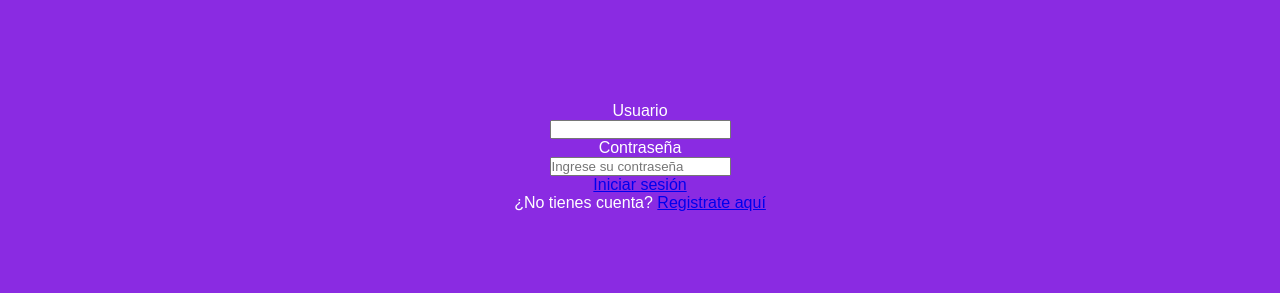
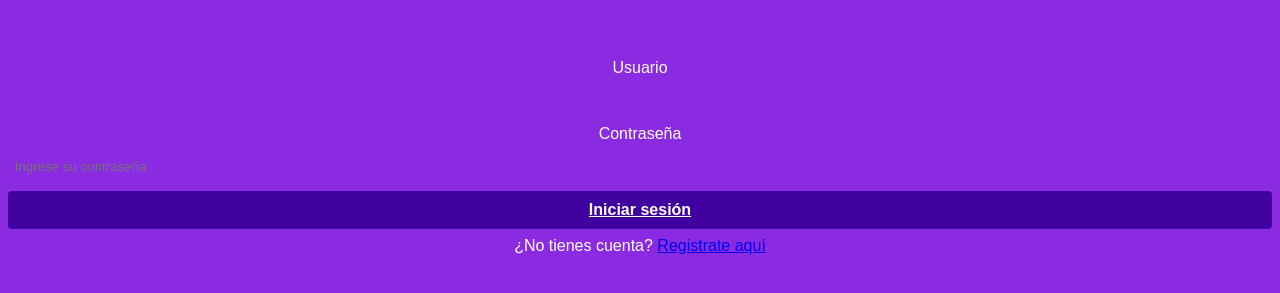
Before and after one commit to thomasalderete796/modelo_de_prueba_miercoles, a plain HTML site: page login.html in a window 1280 px wide. Shown: the part 467-760 px from the top of the page. Drawn offline with Linux system fonts and the light colour scheme.

Commit message:
agadsagasfd

```diff
--- a/miprueba.css
+++ b/miprueba.css
@@ -6,8 +6,9 @@
 }
 
 :root{
-    --bg-colorprimario:rgb(184,0, 245);
-    ---colorsecundario: rgb(98, 2, 129);
+    --bg-primario-gradient: linear-gradient(to top, rgb(184, 0, 245), rgb(255, 255, 255));
+    --bg-colorprimario:linear-gradient(to bottom, rgb(197, 17, 11), white);
+    --bg-colorsecundario: rgb(63, 2, 160);
     --txt-primario :rgb(0, 0, 0);
     --ancho50:50%;
     --arial: Arial, Helvetica, sans-serif;
@@ -35,7 +36,7 @@ body{
 .logobienvenida{
     height: 20vh;
     width: 20vw;
-    box-shadow: var(--sombra-grande);
+    filter: (var(--sombra-grande));
 }
 
 .logo{
@@ -43,13 +44,38 @@ body{
     width: 110px;
     margin: auto;
     mix-blend-mode: multiply;
+
 }
+
 .login{
     display: flex;
     flex-direction: column;
     justify-content: center;
     align-items: center;
     height: 40%;
+    padding: .5em;
+    gap: .5em;
+}
 
+.login input[type="email"],.login input[type="password"]{
+    width: 100%;
+    height: 2.4em;
+    padding: 0.5em;
+    border-radius: .25em;
+    border: none;
+    background-color: var(--bg-secundario);
+}
+
+.login .boton{
+    width: 100%;
+    height: 2.4em;
+    background-color: var(--bg-colorsecundario);
+    color: white;
+    border-radius: .25em;
+    border: none;
+    cursor: pointer;
+    font-weight: bold;
+    text-align: center;
+    line-height: 2.4em;
 
 }
```
